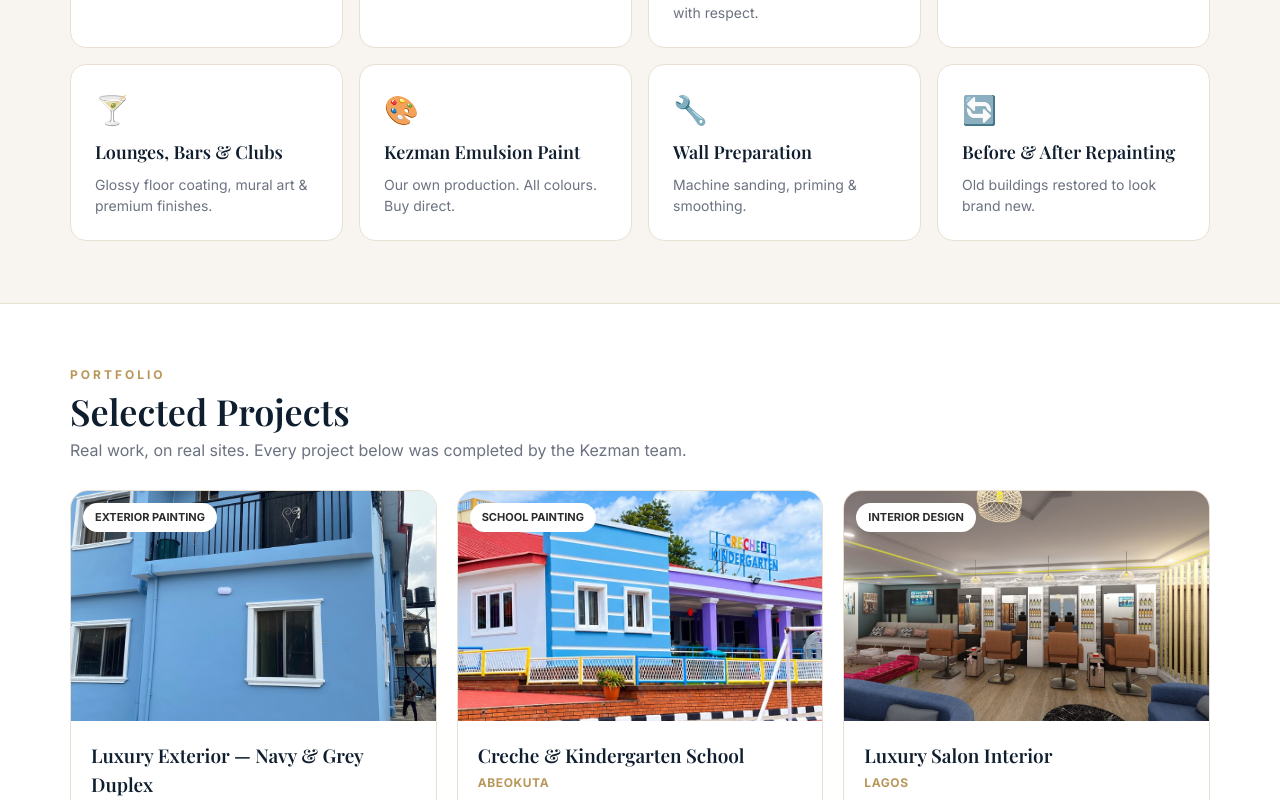
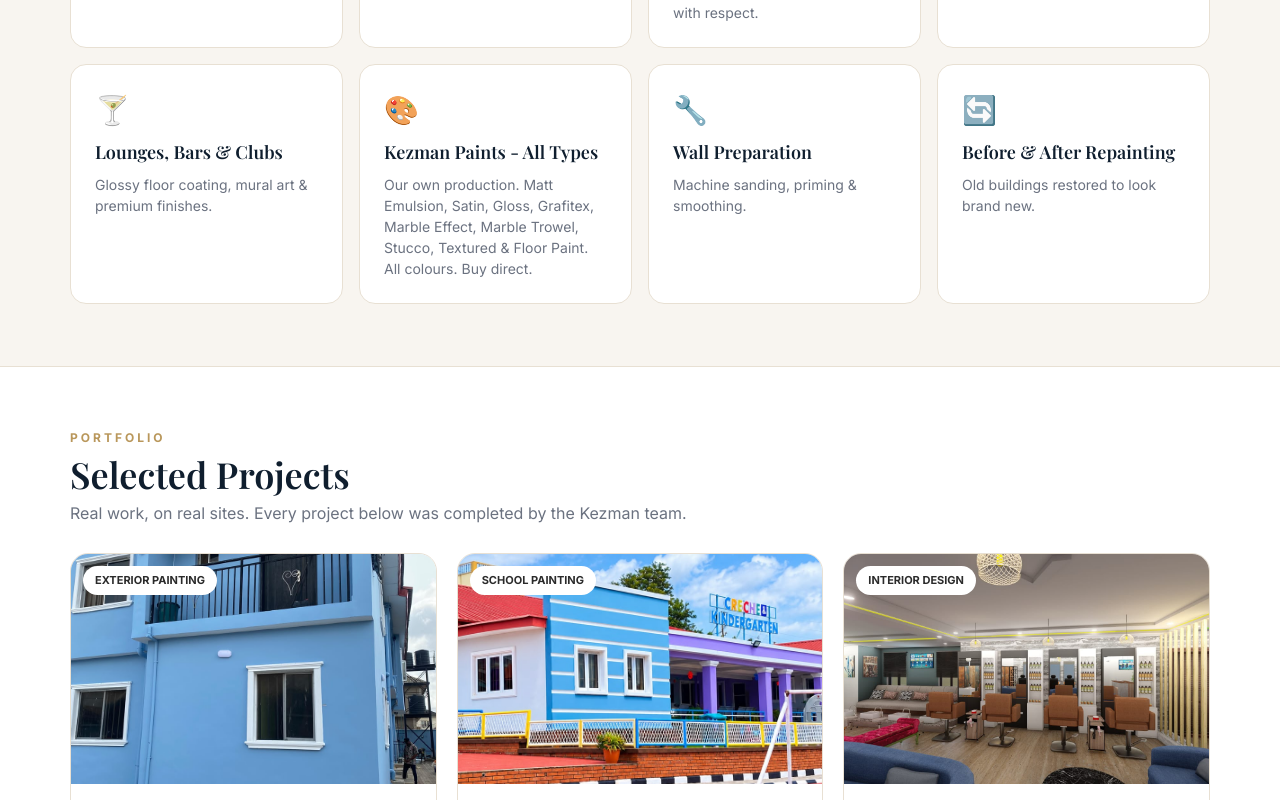
Before and after one commit to zamaris-del/Kezman-Art, a Next.js app: page / in a window 1280 px wide. Shown: the part 1080-1880 px from the top of the page. Built offline with nearby package versions, Linux system fonts and the light colour scheme.

Commit message:
Update paint descriptions and shop section text

```diff
--- a/components/Sections.js
+++ b/components/Sections.js
@@ -6,7 +6,7 @@ export function Services() {
     ["⛪","Churches, Mosques & Schools","Community & religious buildings with respect."],
     ["🧱","Stamped Floors","Strong, shiny compound floors — black, red & custom."],
     ["🍸","Lounges, Bars & Clubs","Glossy floor coating, mural art & premium finishes."],
-    ["🎨","Kezman Emulsion Paint","Our own production. All colours. Buy direct."],
+    ["🎨","Kezman Paints - All Types","Our own production. Matt Emulsion, Satin, Gloss, Grafitex, Marble Effect, Marble Trowel, Stucco, Textured & Floor Paint. All colours. Buy direct."],
     ["🔧","Wall Preparation","Machine sanding, priming & smoothing."],
     ["🔄","Before & After Repainting","Old buildings restored to look brand new."],
   ];
@@ -22,7 +22,7 @@ export function Services() {
 export function Shop() {
   return (
     <section id="shop" className="pb-[62px]"><div className="max-w-[1180px] mx-auto px-5"><div className="bg-navy text-white rounded-[22px] p-10 grid md:grid-cols-2 gap-8 items-center">
-      <div><p className="tracking-[3px] text-[12px] font-bold text-gold">SHOP — KEZMAN PAINT</p><h2 className="font-serif text-[36px] text-white mt-2">Buy Kezman Emulsion Paint, Direct From Us.</h2><p className="text-[#D9D0BF] my-3">Fresh production. All colours. Smooth, bright, long-lasting — 10 years durability.</p><a href={`https://wa.me/${WHATSAPP}?text=Hello Kezman, I want to buy Kezman Emulsion Paint`} className="inline-block bg-gold text-white px-6 py-3.5 rounded-full font-bold text-sm">Order Paint on WhatsApp →</a><p className="text-[13px] mt-3">RC: 2489128 • A Subsidiary of Shokotwe Resources Ltd</p></div>
+      <div><p className="tracking-[3px] text-[12px] font-bold text-gold">SHOP — KEZMAN PAINT</p><h2 className="font-serif text-[36px] text-white mt-2">Buy Kezman Paints, Direct From Us.</h2><p className="text-[#D9D0BF] my-3">Fresh production. All colours. Matt Emulsion, Satin, Gloss, Grafitex, Marble Effect, Marble Trowel, Stucco, Textured & Floor Paint. Smooth, bright, long-lasting — 10 years durability.</p><a href={`https://wa.me/${WHATSAPP}?text=Hello Kezman, I want to buy Kezman Paint - Matt Emulsion, Satin, Gloss, Grafitex, Marble Effect, Marble Trowel, Stucco, Textured and Floor Paint`} className="inline-block text-white px-6 py-3.5 rounded-full font-bold text-sm" style={{ background: "linear-gradient(90deg, #EC008C, #7B2CBF, #1E6FE8, #00B8E6)" }}>Order Paint on WhatsApp →</a><p className="text-[13px] mt-3">RC: 2489128 • A Subsidiary of Shokotwe Resources Ltd</p></div>
       <div className="rounded-2xl overflow-hidden h-[260px]"><img src="/images/project27.jpg" className="w-full h-full object-cover" /></div>
     </div></div></section>
   );
@@ -30,7 +30,7 @@ export function Shop() {
 export function Footer() {
   return (
     <footer className="bg-navy text-[#CBD5E1] pt-10 pb-6"><div className="max-w-[1180px] mx-auto px-5 grid md:grid-cols-3 gap-6">
-      <div><div className="font-serif text-[24px] text-white">KEZMAN <span className="text-gold">PAINTS</span></div><p className="text-sm mt-2">Premium painting, interiors, stamped floors & Kezman Emulsion Paint.</p><p className="text-sm">© 2026 Kezman Paints — RC: 2489128</p></div>
+      <div><div className="font-serif text-[24px] text-white">KEZMAN <span className="text-gold">PAINTS</span></div><p className="text-sm mt-2">Premium painting, interiors, stamped floors & Kezman Paints - Matt Emulsion, Satin, Gloss, Grafitex, Marble Effect, Marble Trowel, Stucco, Textured & Floor Paint.</p><p className="text-sm">© 2026 Kezman Paints — RC: 2489128</p></div>
       <div><h4 className="text-white mb-2">Services</h4><p className="text-sm">Exterior Painting • Luxury Interiors • Stamped Floors • Churches & Schools</p></div>
       <div><h4 className="text-white mb-2">Contact</h4><a href={`https://wa.me/${WHATSAPP}`} className="text-sm block text-gold font-bold">WhatsApp Us →</a><p className="text-sm mt-2">Lagos • Abeokuta • Nationwide</p></div>
     </div></footer>
```
